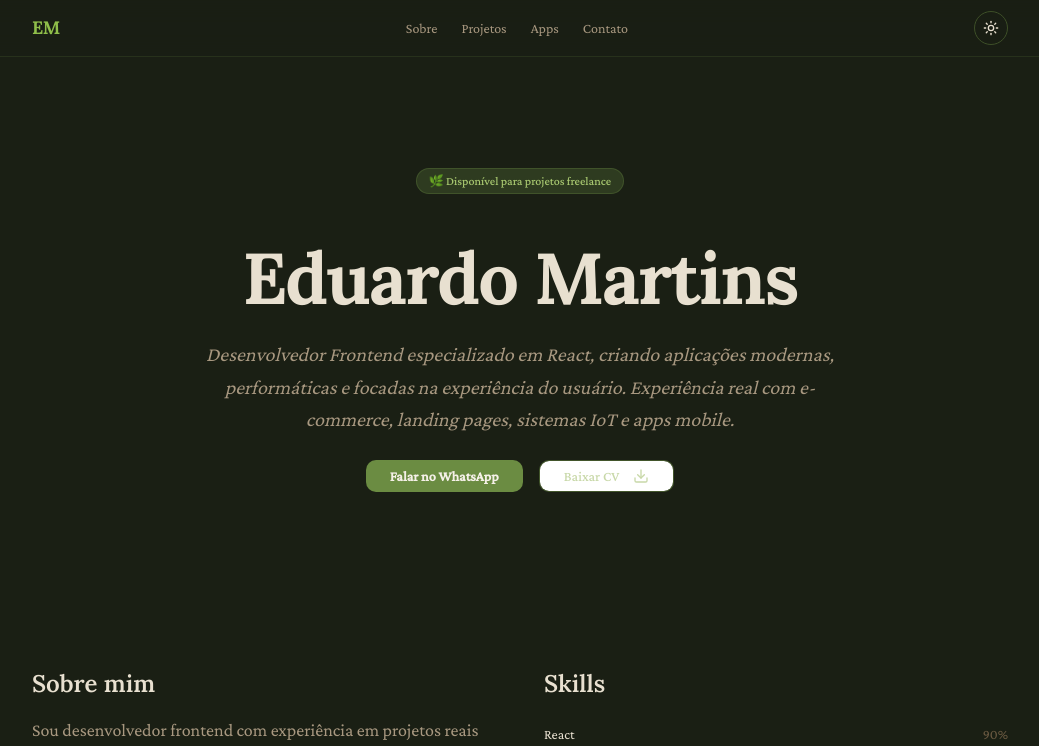
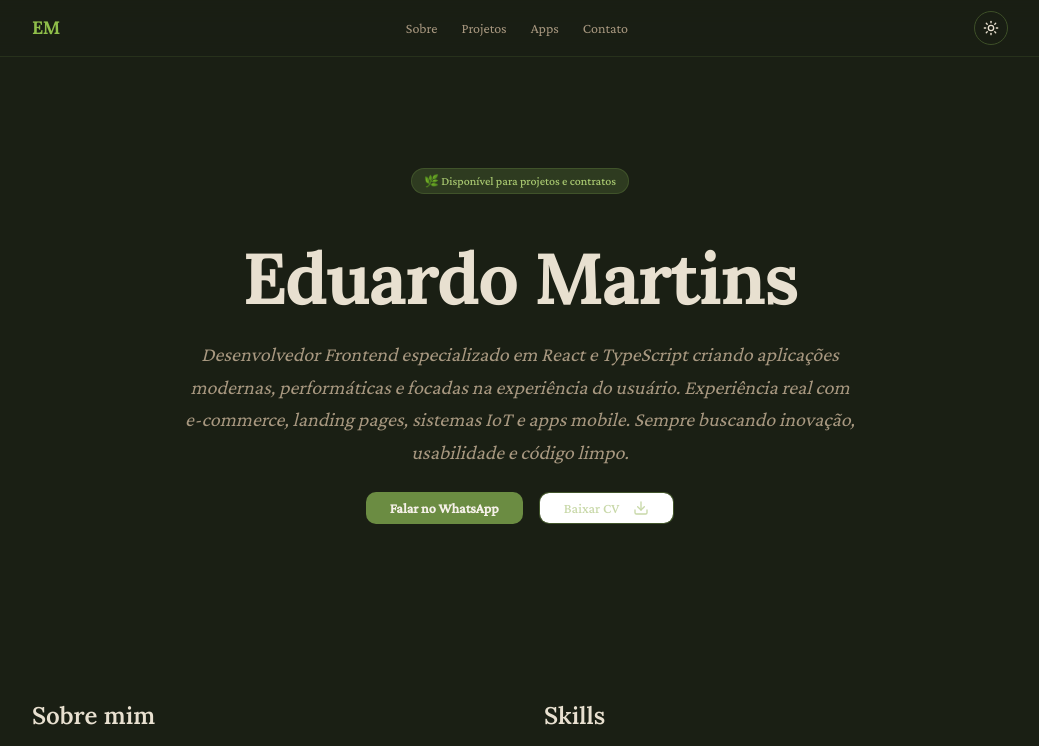
Before and after one commit to eduzimmartins22/portfolio-eduardo, a Next.js app: page / in a window 1280 px wide. Shown: the top 746 px of the page, without its empty margins (120-1159 px from the left). Built offline with nearby package versions, Linux system fonts and the light colour scheme.

Commit message:
reajustando cod

```diff
--- a/app/page.tsx
+++ b/app/page.tsx
@@ -97,7 +97,7 @@ export default function Portfolio() {
           <section className="max-w-5xl mx-auto px-6 py-28 text-center space-y-6">
             <motion.div initial={{ opacity: 0, scale: 0.95 }} animate={{ opacity: 1, scale: 1 }} transition={{ duration: 0.5 }}>
               <span className={`inline-block text-xs font-medium border px-3 py-1 rounded-full mb-6 ${t.badge}`}>
-                🌿 Disponível para projetos freelance
+                🌿 Disponível para projetos e contratos
               </span>
             </motion.div>
 
@@ -112,9 +112,11 @@ export default function Portfolio() {
               initial={{ opacity: 0, y: 20 }} animate={{ opacity: 1, y: 0 }} transition={{ delay: 0.2 }}
               className={`text-xl ${t.textMuted} max-w-2xl mx-auto leading-relaxed italic`}
             >
-              Desenvolvedor Frontend especializado em React, criando aplicações modernas,
+              Desenvolvedor Frontend especializado em React e TypeScript criando aplicações modernas,
               performáticas e focadas na experiência do usuário.
               Experiência real com e-commerce, landing pages, sistemas IoT e apps mobile.
+              Sempre buscando inovação, usabilidade e código limpo.
+
             </motion.p>
 
             <motion.div
```
Also changed, not shown: 2 other files (tests, documents, lock files or other folders).
